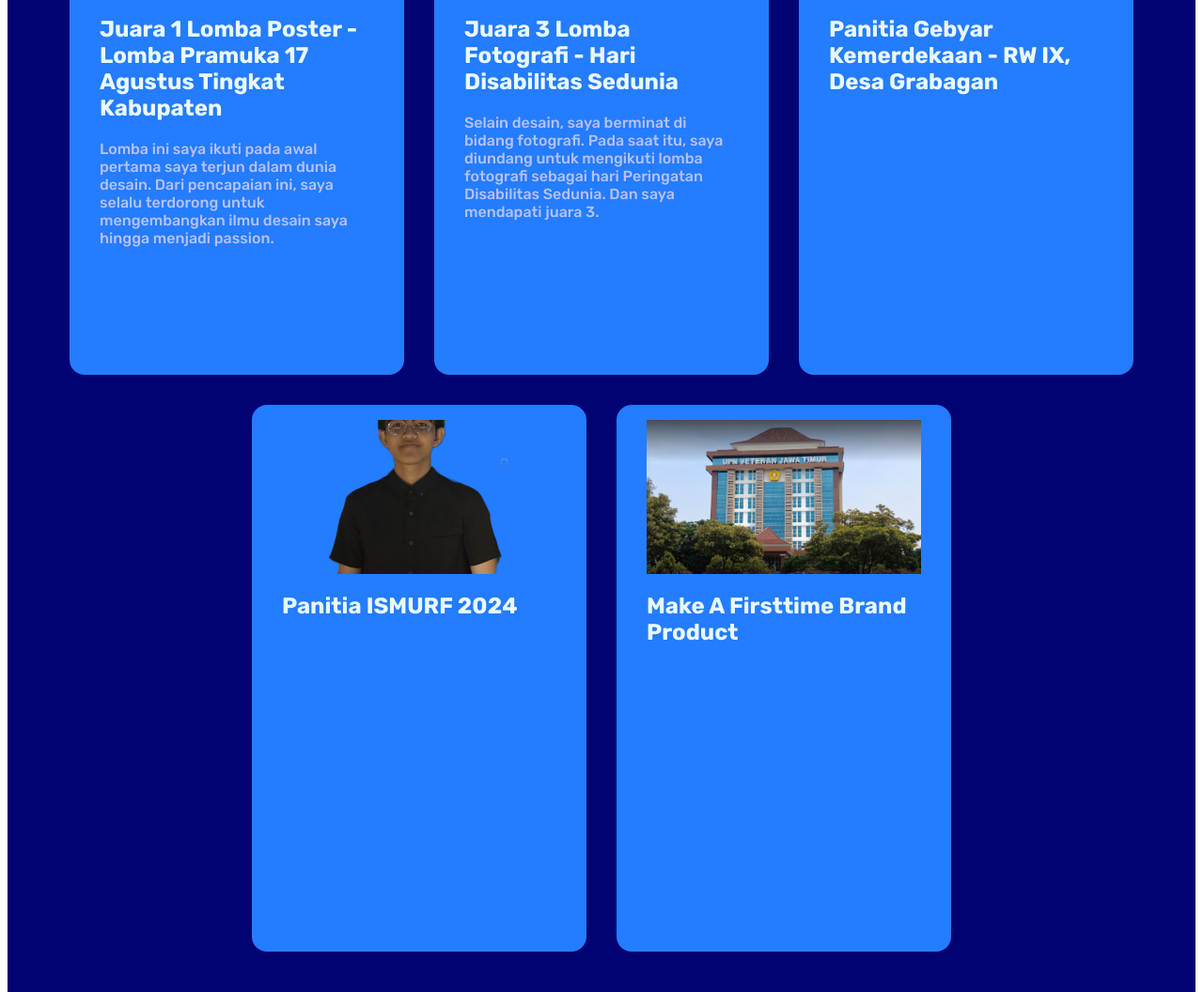
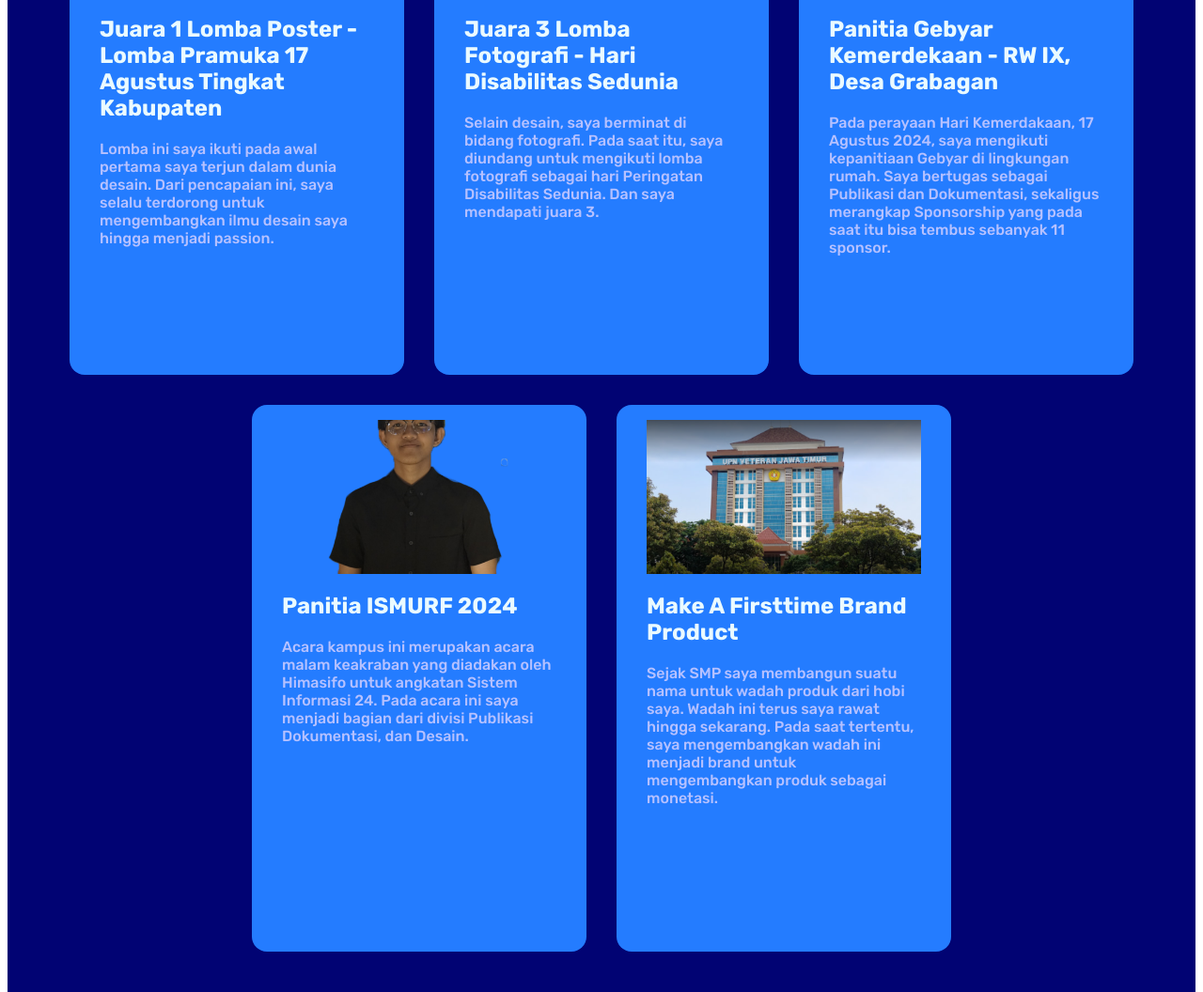
Before and after one commit to Naufal-Ghani22/WEB-PORTOFOLIO_ISCOM, a plain HTML site: page index.html in a window 1280 px wide. Shown: the part 7675-8731 px from the top of the page at 94% size. Drawn offline with Linux system fonts and the light colour scheme; a web font is replaced by a local one.

Commit message:
lengkap deskripsi experience

```diff
--- a/index.html
+++ b/index.html
@@ -191,21 +191,21 @@
                     <img src="img/d953a33fcb62a2cb6fd4fbbf7902cfd2a95712ea.png" alt="">
                 </div>
                 <h1>Panitia Gebyar Kemerdekaan - RW IX, Desa Grabagan</h1>
-                <p></p>
+                <p>Pada perayaan Hari Kemerdakaan, 17 Agustus 2024, saya mengikuti kepanitiaan Gebyar di lingkungan rumah. Saya bertugas sebagai Publikasi dan Dokumentasi, sekaligus merangkap Sponsorship yang pada saat itu bisa tembus sebanyak 11 sponsor.</p>
             </div>
             <div class="exper">
                 <div class="img-exper">
                     <img src="img/foto diri.png" alt="">
                 </div>
                 <h1>Panitia ISMURF 2024</h1>
-                <p></p>
+                <p>Acara kampus ini merupakan acara malam keakraban yang diadakan oleh Himasifo untuk angkatan Sistem Informasi 24. Pada acara ini saya menjadi bagian dari divisi Publikasi Dokumentasi, dan Desain.</p>
             </div>
             <div class="exper">
                 <div class="img-exper">
                     <img src="img/d953a33fcb62a2cb6fd4fbbf7902cfd2a95712ea.png" alt="">
                 </div>
                 <h1>Make A Firsttime Brand Product</h1>
-                <p></p>
+                <p>Sejak SMP saya membangun suatu nama untuk wadah produk dari hobi saya. Wadah ini terus saya rawat hingga sekarang. Pada saat tertentu, saya mengembangkan wadah ini menjadi brand untuk mengembangkan produk sebagai monetasi.</p>
             </div>
         </div>
     </div>
```
